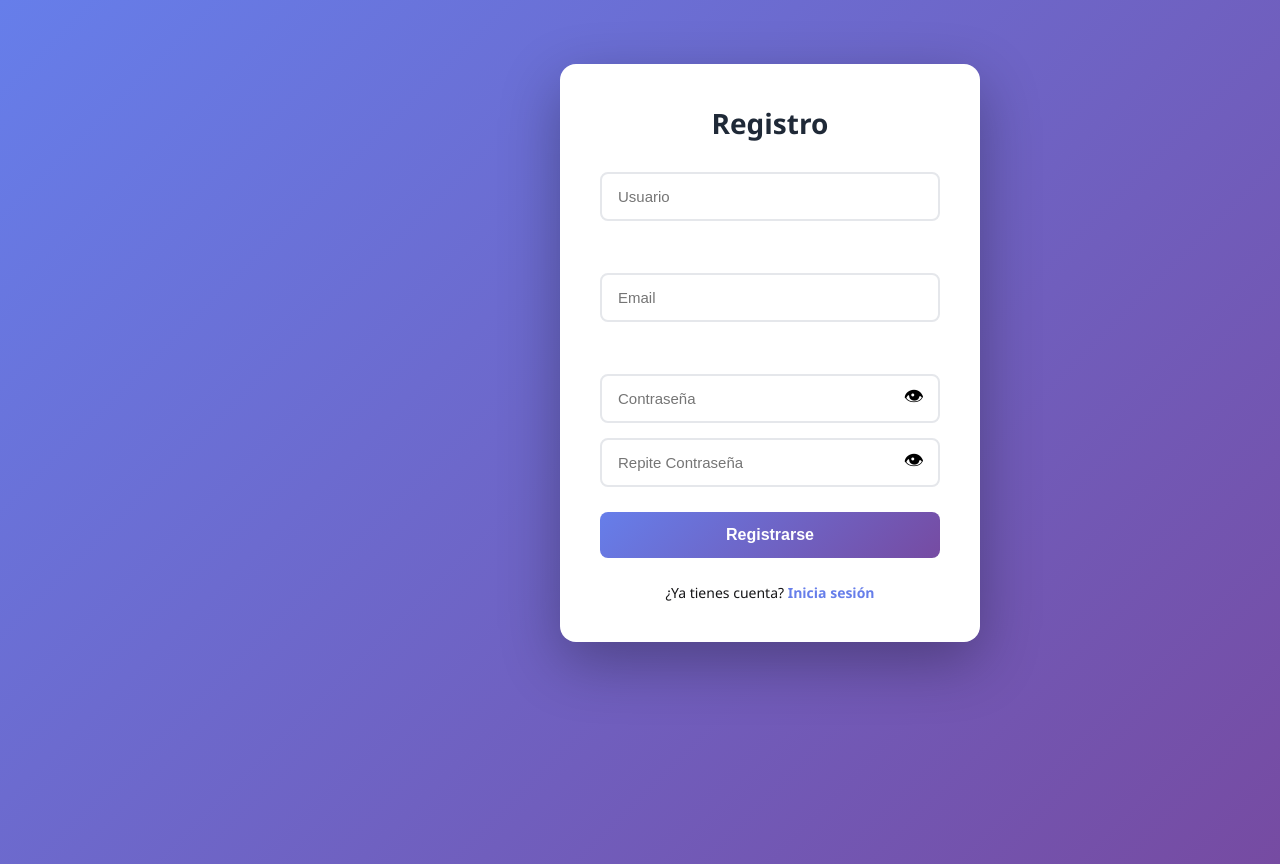
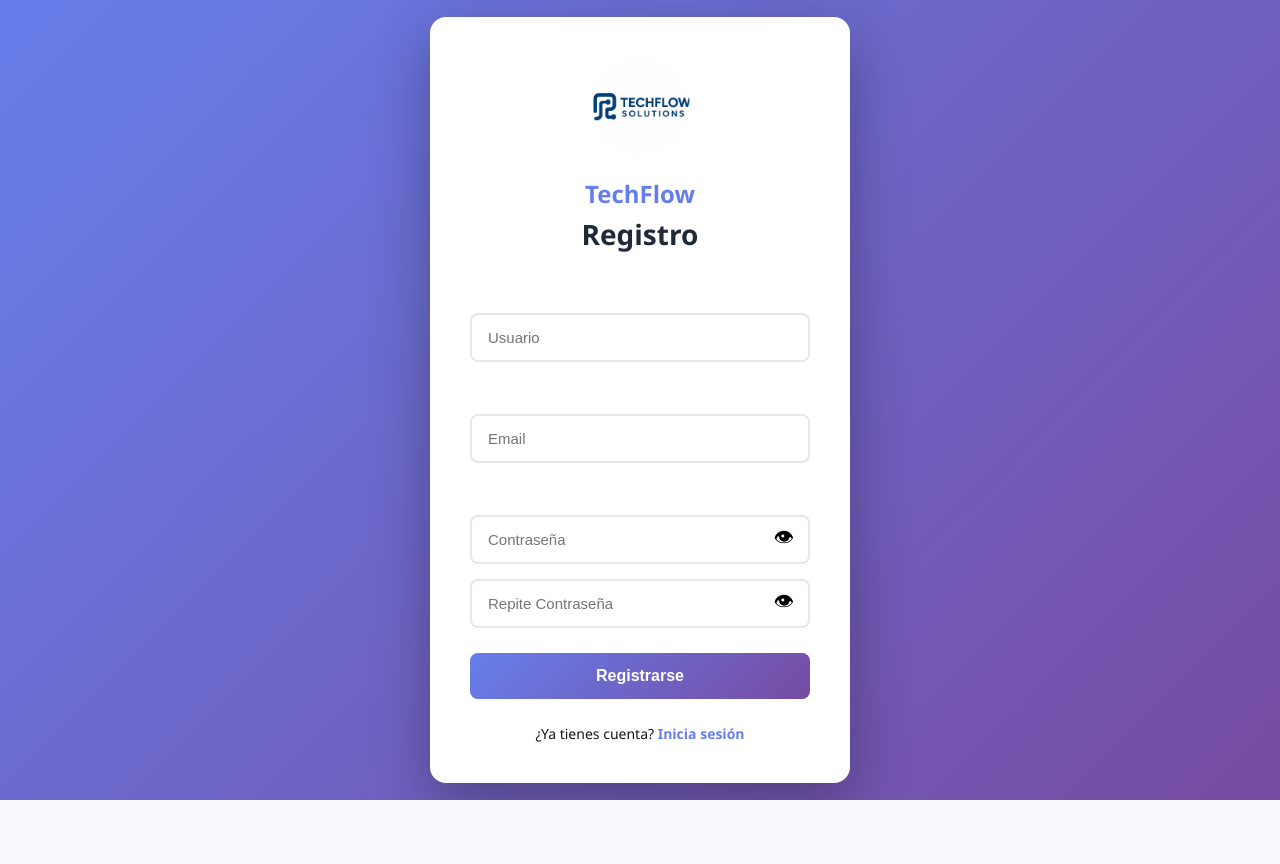
Before and after one commit to MateoLegarreta/Testing-de-App, a Flask app: page /register in a window 1280 px wide. After the commit the page ends 800 px from the top, so only its background shows below. Run offline with Flask 3, Linux system fonts and the light colour scheme.

Commit message:
arreglo de register login

```diff
--- a/mi_app/static/style.css
+++ b/mi_app/static/style.css
@@ -22,9 +22,11 @@ body {
   width: 100%;
   display: flex;
   flex-direction: column;
-  margin-left: 35rem;
-  margin-top: 10rem;
-}
+  position: absolute;
+  top: 50%;
+  left: 50%;
+  transform: translate(-50%, -50%);
+  }
 
 .register-container {
   background: white;
@@ -36,9 +38,11 @@ body {
   width: 100%;
   display: flex;
   flex-direction: column;
-  margin-left: 35rem;
-  margin-top: 4rem;
-}
+  position: absolute;
+  top: 50%;
+  left: 50%;
+  transform: translate(-50%, -50%);
+  }
 
 .logo-container {
   margin-bottom: 30px;
--- a/mi_app/templates/login.html
+++ b/mi_app/templates/login.html
@@ -6,7 +6,11 @@
     <link rel="stylesheet" href="{{ url_for('static', filename='style.css') }}">
 </head>
 <body>
+
     <div class="container">
+         <div class="logo-container">
+    <img class="logo" src="{{ url_for('static', filename='images/logo.jpg') }}" alt="logo">
+    <h3 class="company-name">TechFlow</h3>
         <h2>Login</h2>
 
         <form method="POST">
--- a/mi_app/templates/register.html
+++ b/mi_app/templates/register.html
@@ -17,7 +17,11 @@
 </head>
 <body>
     <div class="register-container">
+            <div class="logo-container">
+        <img class="logo" src="{{ url_for('static', filename='images/logo.jpg') }}" alt="logo">
+    <h3 class="company-name">TechFlow</h3>
         <h2>Registro</h2>
+</div>
 
         <form method="POST">
             <input type="text" name="username" placeholder="Usuario"
```
